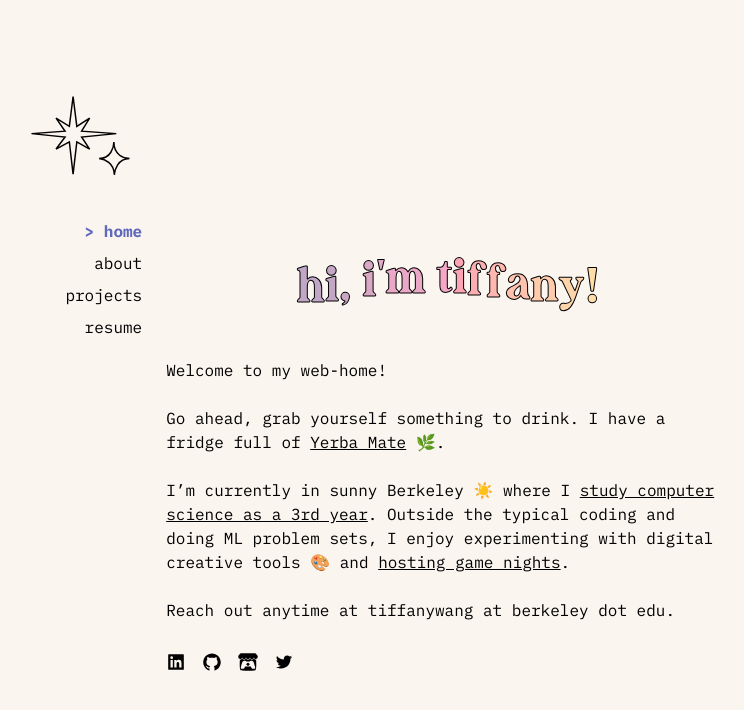
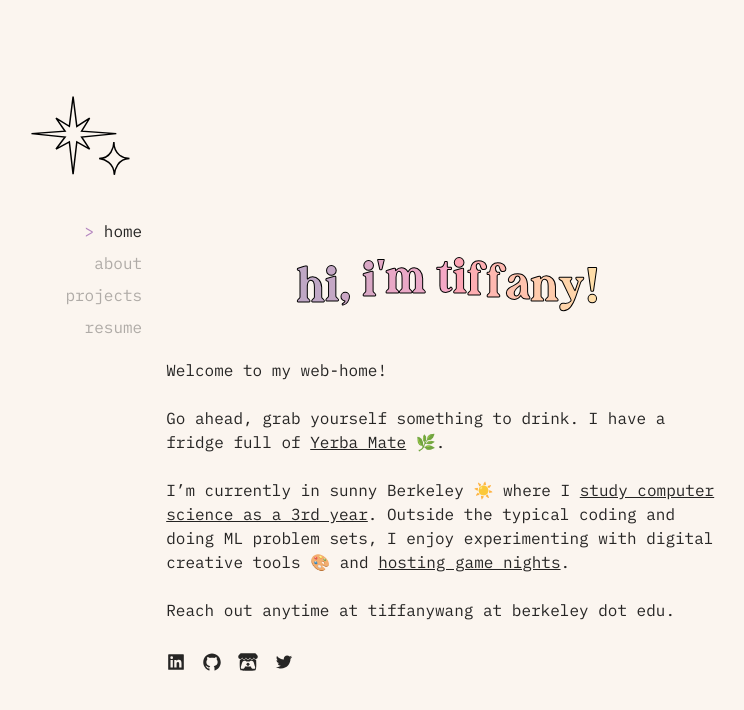
Before and after one commit to cnnmon/tiffanywang, a Next.js app: page / in a window 1280 px wide. Shown: the top 710 px of the page, without its empty margins (265-1009 px from the left). Built offline with nearby package versions, Linux system fonts and the light colour scheme.

Commit message:
more improvements (nav, 404)

```diff
--- /dev/null
+++ b/pages/404.jsx
@@ -0,0 +1,9 @@
+function NotFound() {
+  return (
+    <div>
+      <p className="font-bold">404 not found. Turn back!</p>
+    </div>
+  );
+}
+
+export default NotFound;
--- a/pages/_app.jsx
+++ b/pages/_app.jsx
@@ -4,15 +4,21 @@ import Image from 'next/image'
 import Link from 'next/link'
 import Head from 'next/head'
 import { useRouter } from 'next/router'
+import { pages } from './utils/constants'
 
 function MyApp({ Component, pageProps }) {
+  const router = useRouter()
+  const activePathIndex = pages.findIndex(page => page.path === router.pathname)
+
   function NavItem({ path, title }) {
-    const router = useRouter()
-    const isActive = router.pathname === path
+    const activePath = pages[activePathIndex]
+    const isActive = activePath.path === path
+
+    console.log(`text-${activePath.color}`)
 
     return (
-      <Link href={path} className={isActive ? 'font-bold text-cosmic' : ''}>
-        <span className="hidden md:inline">
+      <Link href={path} style={{ color: isActive ? undefined: 'rgba(0, 0, 0, 0.3)' }}>
+        <span className="hidden md:inline"  style={{ color: isActive ? activePath.color : undefined }}>
           {isActive && '> '}
         </span>
         {title}
@@ -28,10 +34,7 @@ function MyApp({ Component, pageProps }) {
       <Image src={logo} alt="logo" className="w-[150px] md:w-1/5 px-6" />
       <div className="flex md:flex-row flex-col">
         <nav className="flex md:w-1/5 p-3 md:flex-col gap-2 text-right">
-          <NavItem path="/" title="home" />
-          <NavItem path="/about" title="about" />
-          <NavItem path="/projects" title="projects" />
-          <NavItem path="/resume" title="resume" />
+          {pages.map((page, index) => <NavItem key={index} path={page.path} title={page.title} />)}
         </nav>
         <div className="md:w-4/5 p-3 body">
           <Component {...pageProps} />
--- a/pages/resume.jsx
+++ b/pages/resume.jsx
@@ -7,7 +7,7 @@ function Resume() {
     <>
       ｡･:*:･ﾟ★,｡･:*:･ﾟ☆
       <div className="mb-4">
-        { isLoading ? <p>Just give me one second!</p> : <p>My resume; made with a fun tool I built: <a href="https://ezcv.pro/." target="_blank" rel="noreferrer" className="link">ezcv.pro</a>.</p> }
+        { isLoading ? <p>Just give me one second!</p> : <p>In all its black-and-white glory; made with <a href="https://ezcv.pro/." target="_blank" rel="noreferrer" className="link">ezcv.pro</a>.</p> }
       </div>
       <iframe src="https://drive.google.com/file/d/1eLelGRhX6h65sQhYiB_LqCli2UL2U-wW/preview" width="640" height="850" allow="autoplay" onLoad={() => setIsLoading(false)} />
     </>
--- /dev/null
+++ b/pages/utils/constants.js
@@ -0,0 +1,22 @@
+export const pages = [
+  {
+    title: 'home',
+    path: '/',
+    color: '#b384bf',
+  },
+  {
+    title: 'about',
+    path: '/about',
+    color: '#db72a7',
+  },
+  {
+    title: 'projects',
+    path: '/projects',
+    color: '#e6706c',
+  },
+  {
+    title: 'resume',
+    path: '/resume',
+    color: '#e3a266',
+  },
+]
--- a/styles/globals.css
+++ b/styles/globals.css
@@ -20,6 +20,7 @@
 body {
   background-color: #FBF5EF;
   font-family: 'IBM Plex Mono';
+  color: rgba(0, 0, 0, 0.85);
 }
 
 h1 {
--- a/tailwind.config.js
+++ b/tailwind.config.js
@@ -8,9 +8,6 @@ module.exports = {
   theme: {
     extend: {
       colors: {
-        'cosmic': '#5F68BB',
-        'peach': '#FFBBB1',
-        'dusk': '#CEA8C5',
       },
     },
   },
```
